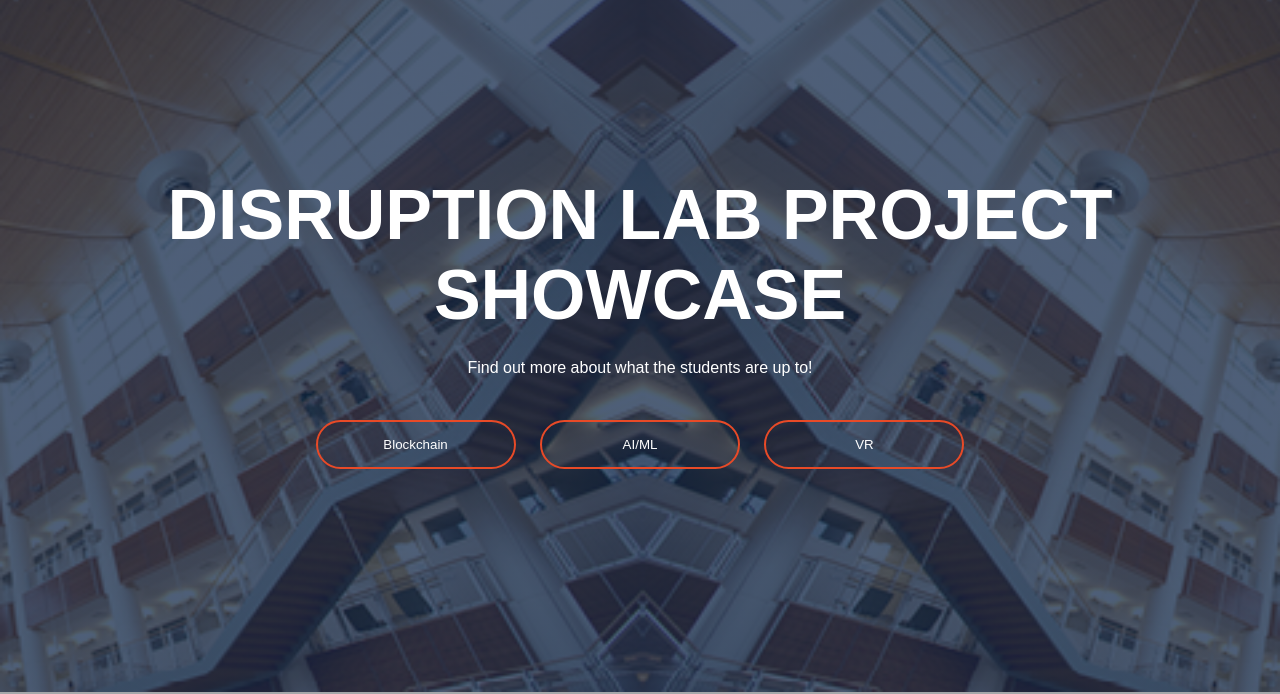
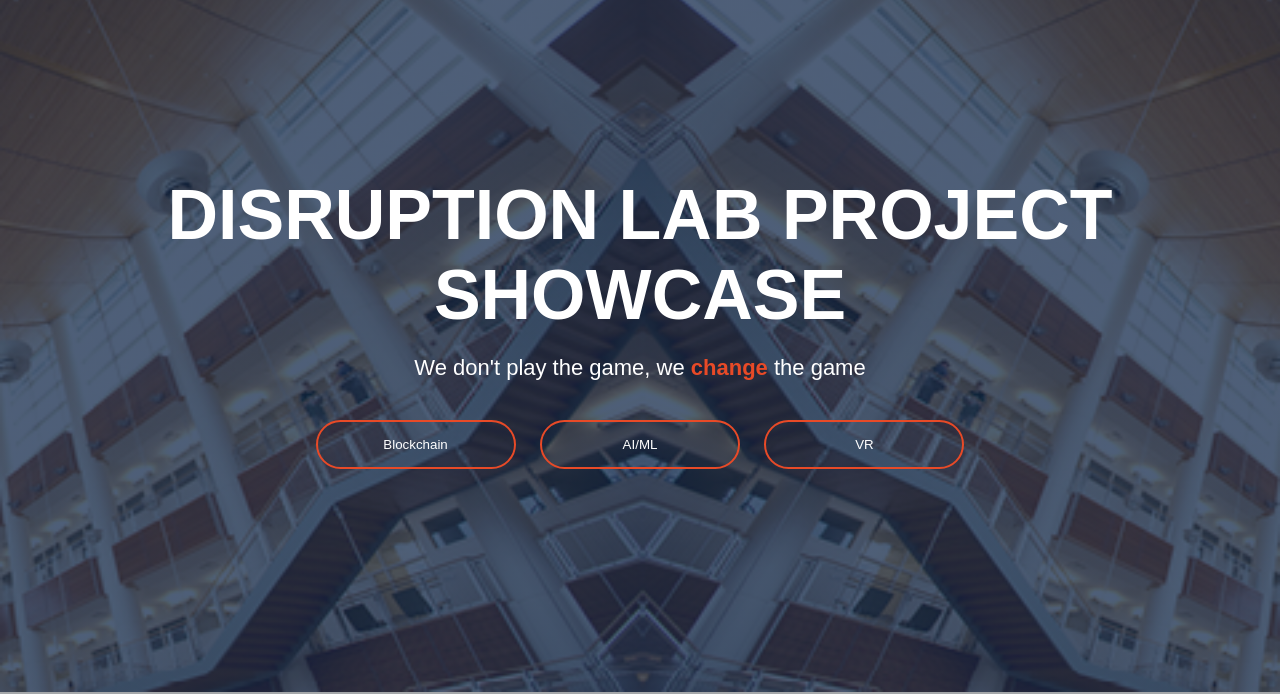
Before and after one commit to Jsk07211/Disruption_Lab_Showcase, a plain HTML site: page public/index.html in a window 1280 px wide. Shown: the part 108-802 px from the top of the page. Drawn offline with nearby package versions, Linux system fonts and the light colour scheme.

Commit message:
Update index.html

```diff
--- a/public/index.html
+++ b/public/index.html
@@ -19,7 +19,7 @@
         </nav>
         <div class="content">
             <h1>DISRUPTION LAB PROJECT SHOWCASE</h1>
-            <p>Find out more about what the students are up to!</p>
+            <p style="font-size: 22px;">We don't play the game, we <b style="color: #E84A27; font-weight: 900;">change</b> the game</p>
             <div>
                 <button type="blockchain-button" onClick="document.getElementById('blockchain').scrollIntoView()"><span></span>Blockchain</button>
                 <button type="ai-ml-button" onClick="document.getElementById('ai-ml').scrollIntoView()"><span></span>AI/ML</button>
```
